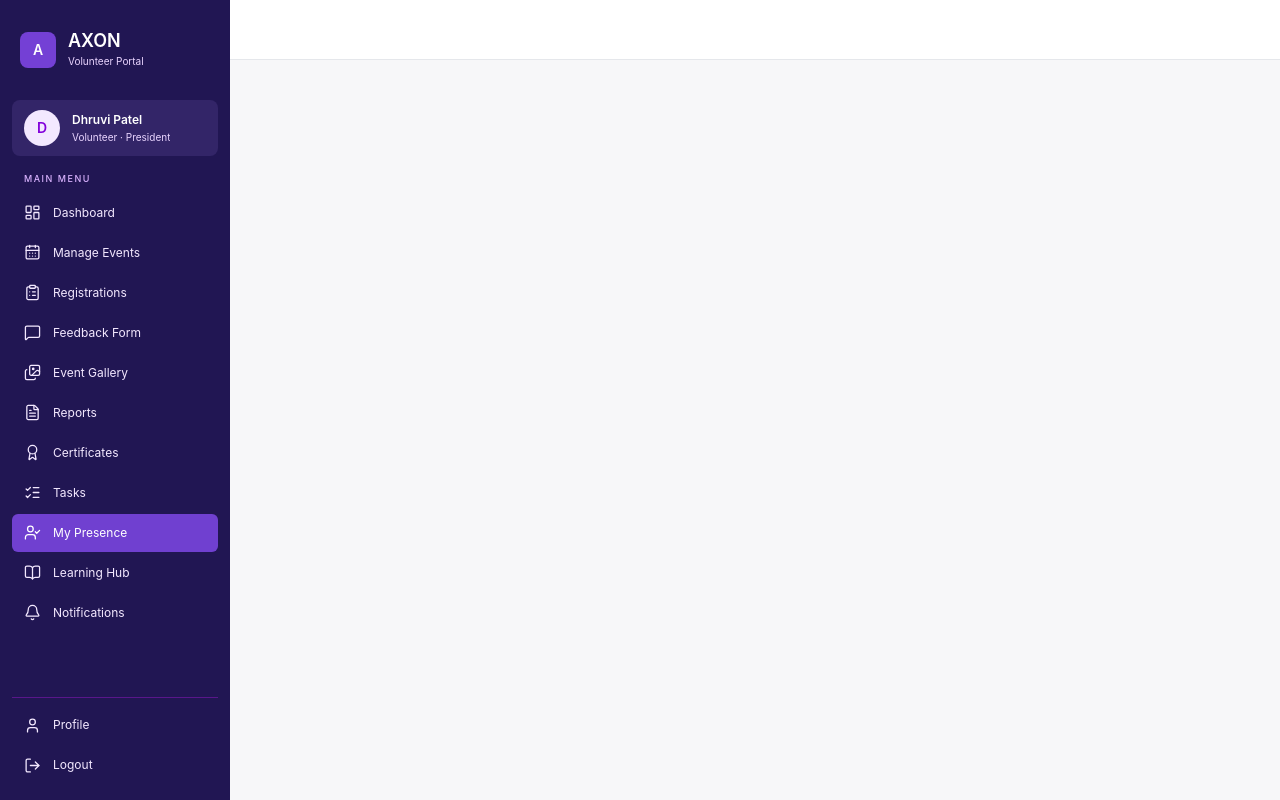
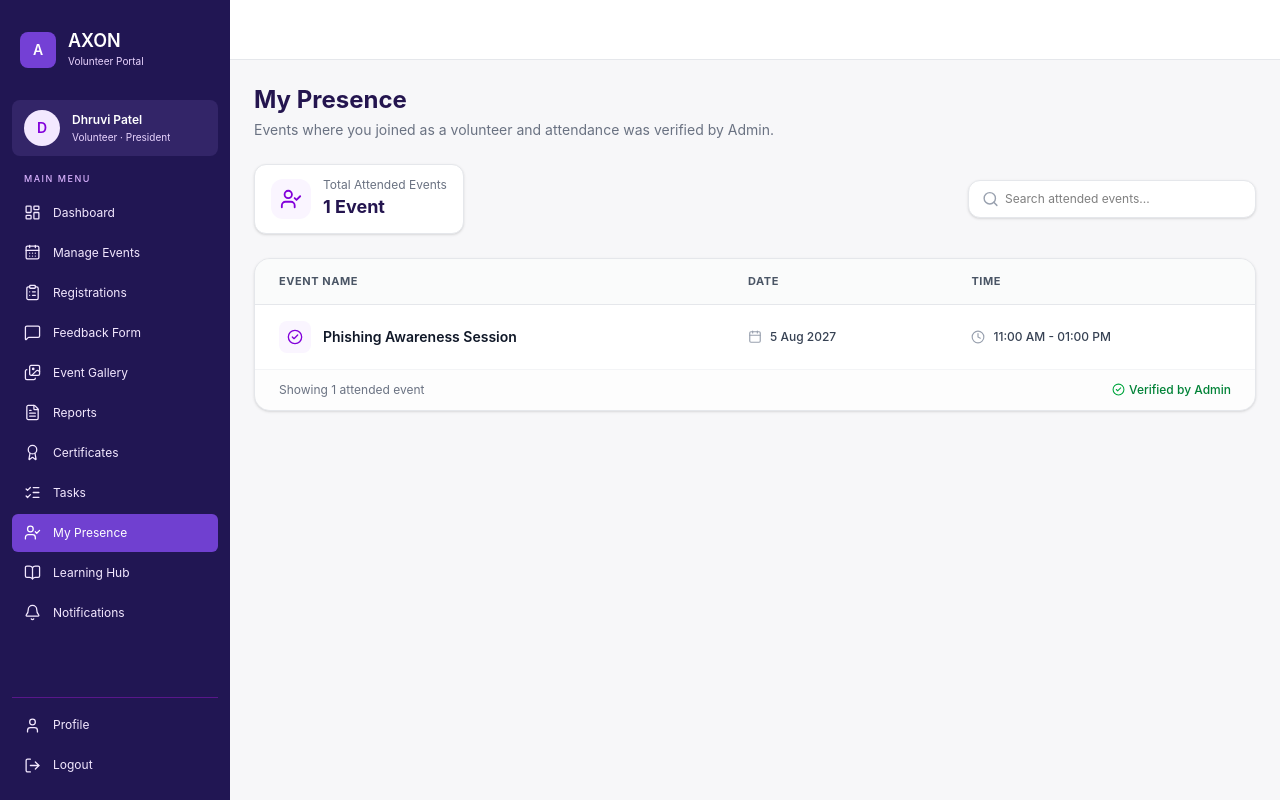
Before and after one commit to jeny2511/AXON, a React (Vite) app: page /volunteer/presence in a window 1280 px wide. Built offline with nearby package versions, Linux system fonts and the light colour scheme.

Commit message:
My Presence UI Design

```diff
--- a/src/volunteer/pages/MyPresence.jsx
+++ b/src/volunteer/pages/MyPresence.jsx
@@ -0,0 +1,211 @@
+import { useMemo, useState } from "react";
+import {
+  Calendar,
+  CheckCircle2,
+  Clock,
+  Search,
+  UserCheck,
+} from "lucide-react";
+
+import { attendance, events, users } from "../../mockData";
+
+function formatDate(dateStr) {
+  if (!dateStr) return "N/A";
+  const dateObj = new Date(`${dateStr}T00:00:00`);
+  if (isNaN(dateObj)) return dateStr;
+  return dateObj.toLocaleDateString("en-IN", {
+    day: "numeric",
+    month: "short",
+    year: "numeric",
+  });
+}
+
+function formatTime(timeStr) {
+  if (!timeStr) return "";
+  const parts = timeStr.split(":");
+  if (parts.length < 2) return timeStr;
+  let hours = parseInt(parts[0], 10);
+  const minutes = parts[1];
+  const ampm = hours >= 12 ? "PM" : "AM";
+  hours = hours % 12;
+  hours = hours ? hours : 12;
+  const formattedHours = hours < 10 ? `0${hours}` : hours;
+  return `${formattedHours}:${minutes} ${ampm}`;
+}
+
+function MyPresence() {
+  const [search, setSearch] = useState("");
+
+  // Current logged in volunteer (Dhruvi Patel)
+  const currentVolunteer = useMemo(() => {
+    return (
+      users.find((u) => u.id === "VL002") ||
+      users.find((u) => u.role === "volunteer") || {
+        id: "VL002",
+        fullName: "Dhruvi Patel",
+      }
+    );
+  }, []);
+
+  // Events where this volunteer's attendance has been marked present by Admin
+  const attendedEvents = useMemo(() => {
+    const volunteerId = currentVolunteer?.id || "VL002";
+
+    // Find all event IDs where volunteer's attendance is marked present
+    const markedEventIds = attendance
+      .filter(
+        (record) =>
+          (record.studentId === volunteerId ||
+            record.verifiedBy === volunteerId) &&
+          record.status === "present"
+      )
+      .map((record) => record.eventId);
+
+    // Fallback default events where volunteer attendance is registered/marked
+    const activeEventIds = [
+      ...new Set(
+        markedEventIds.length
+          ? markedEventIds
+          : ["EV005", "EV013", "EV014"]
+      ),
+    ];
+
+    return events.filter((event) => activeEventIds.includes(event.id));
+  }, [currentVolunteer]);
+
+  // Filtered by search if user types in search bar
+  const filteredEvents = useMemo(() => {
+    if (!search.trim()) return attendedEvents;
+    const query = search.trim().toLowerCase();
+    return attendedEvents.filter((ev) =>
+      ev.name.toLowerCase().includes(query)
+    );
+  }, [attendedEvents, search]);
+
+  return (
+    <div className="space-y-6">
+      {/* Header */}
+      <div>
+        <h1 className="text-2xl font-bold text-[#24154f]">My Presence</h1>
+        <p className="mt-1 text-sm text-gray-500">
+          Events where you joined as a volunteer and attendance was verified by Admin.
+        </p>
+      </div>
+
+      {/* Top Bar: Summary Card & Search */}
+      <div className="flex flex-col gap-4 sm:flex-row sm:items-center sm:justify-between">
+        <div className="flex items-center gap-3 rounded-xl border border-gray-200 bg-white px-4 py-3 shadow-sm">
+          <div className="flex h-10 w-10 shrink-0 items-center justify-center rounded-xl bg-purple-50 text-purple-700">
+            <UserCheck size={22} />
+          </div>
+          <div>
+            <p className="text-xs text-gray-500">Total Attended Events</p>
+            <p className="text-lg font-bold text-[#24154f]">
+              {attendedEvents.length} Event{attendedEvents.length === 1 ? "" : "s"}
+            </p>
+          </div>
+        </div>
+
+        {/* Search Input */}
+        <div className="relative w-full sm:w-72">
+          <Search
+            size={17}
+            className="absolute left-3.5 top-1/2 -translate-y-1/2 text-gray-400"
+          />
+          <input
+            type="text"
+            value={search}
+            onChange={(e) => setSearch(e.target.value)}
+            placeholder="Search attended events..."
+            className="w-full rounded-xl border border-gray-200 bg-white py-2.5 pl-9 pr-4 text-xs outline-none focus:border-purple-500 shadow-sm"
+          />
+        </div>
+      </div>
+
+      {/* Table: Exactly 3 fields - Event Name, Date, Time */}
+      <div className="rounded-2xl border border-gray-200 bg-white shadow-sm overflow-hidden">
+        <div className="overflow-x-auto">
+          <table className="w-full text-left border-collapse min-w-[600px]">
+            <thead>
+              <tr className="bg-gray-50/80 border-b border-gray-200 text-[11px] font-semibold text-gray-600 uppercase tracking-wider">
+                <th className="py-3.5 px-6">Event Name</th>
+                <th className="py-3.5 px-6">Date</th>
+                <th className="py-3.5 px-6">Time</th>
+              </tr>
+            </thead>
+            <tbody className="divide-y divide-gray-100 text-xs">
+              {filteredEvents.length === 0 ? (
+                <tr>
+                  <td colSpan={3} className="py-12 text-center text-gray-400">
+                    <div className="flex flex-col items-center justify-center gap-2">
+                      <UserCheck size={32} className="text-gray-300" />
+                      <p className="text-sm font-semibold text-gray-600">
+                        No volunteer presence records found
+                      </p>
+                      <p className="text-xs text-gray-400 max-w-sm">
+                        Events will appear here once the Administrator marks your attendance as a volunteer.
+                      </p>
+                    </div>
+                  </td>
+                </tr>
+              ) : (
+                filteredEvents.map((event) => (
+                  <tr
+                    key={event.id}
+                    className="hover:bg-gray-50/70 transition-colors"
+                  >
+                    {/* 1. Event Name */}
+                    <td className="py-4 px-6">
+                      <div className="flex items-center gap-3">
+                        <div className="flex h-8 w-8 shrink-0 items-center justify-center rounded-lg bg-purple-50 text-purple-700">
+                          <CheckCircle2 size={16} />
+                        </div>
+                        <span className="font-semibold text-gray-900 text-sm">
+                          {event.name}
+                        </span>
+                      </div>
+                    </td>
+
+                    {/* 2. Date */}
+                    <td className="py-4 px-6 text-gray-800 font-medium">
+                      <div className="flex items-center gap-2 text-gray-700">
+                        <Calendar size={14} className="text-gray-400" />
+                        <span>{formatDate(event.eventDate)}</span>
+                      </div>
+                    </td>
+
+                    {/* 3. Time */}
+                    <td className="py-4 px-6 text-gray-700 font-medium">
+                      <div className="flex items-center gap-2 text-gray-700">
+                        <Clock size={14} className="text-gray-400" />
+                        <span>
+                          {formatTime(event.startTime)}
+                          {event.endTime ? ` - ${formatTime(event.endTime)}` : ""}
+                        </span>
+                      </div>
+                    </td>
+                  </tr>
+                ))
+              )}
+            </tbody>
+          </table>
+        </div>
+
+        {/* Footer info */}
+        {filteredEvents.length > 0 && (
+          <div className="px-6 py-3 border-t border-gray-100 text-xs text-gray-500 flex items-center justify-between bg-gray-50/40">
+            <span>
+              Showing {filteredEvents.length} attended event{filteredEvents.length === 1 ? "" : "s"}
+            </span>
+            <span className="text-xs text-green-700 font-medium flex items-center gap-1">
+              <CheckCircle2 size={13} className="text-green-600" />
+              Verified by Admin
+            </span>
+          </div>
+        )}
+      </div>
+    </div>
+  );
+}
+
+export default MyPresence;
--- a/src/volunteer/routes/AppRoutes.jsx
+++ b/src/volunteer/routes/AppRoutes.jsx
@@ -7,6 +7,7 @@ import Reports from "../pages/Reports";
 import Tasks from "../pages/Tasks";
 import EventGallery from "../pages/EventGallery";
 import ManageEvents from "../pages/ManageEvents";
+import MyPresence from "../pages/MyPresence";
 import Profile from "../pages/Profile";
 
 function AppRoutes() {
@@ -36,7 +37,7 @@ function AppRoutes() {
         <Route path="reports" element={<Reports />} />
         <Route path="certificates" element={<Certificates />} />
         <Route path="tasks" element={<Tasks />} />
-        <Route path="presence" element={null} />
+        <Route path="presence" element={<MyPresence />} />
         <Route path="learning" element={<LearningHub />} />
         <Route path="notifications" element={null} />
 
```
